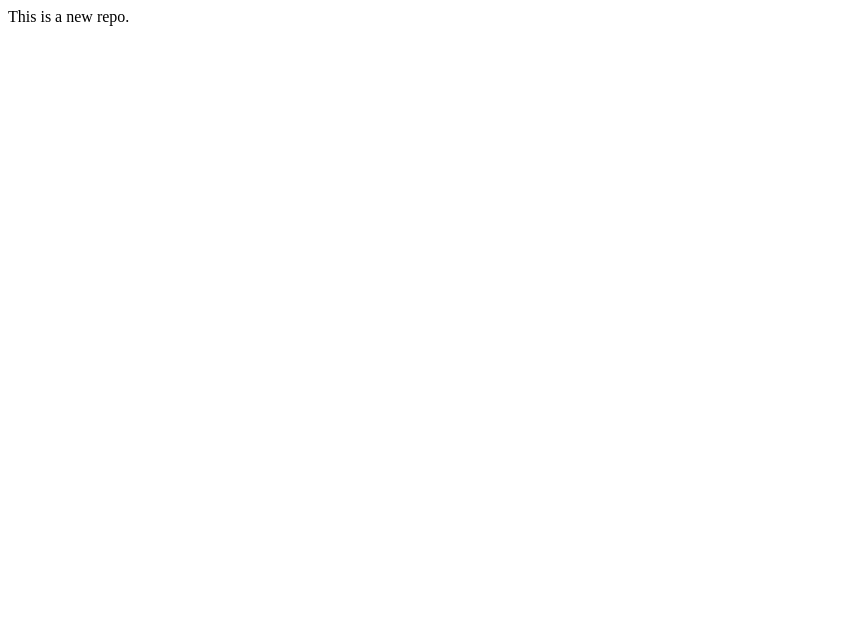
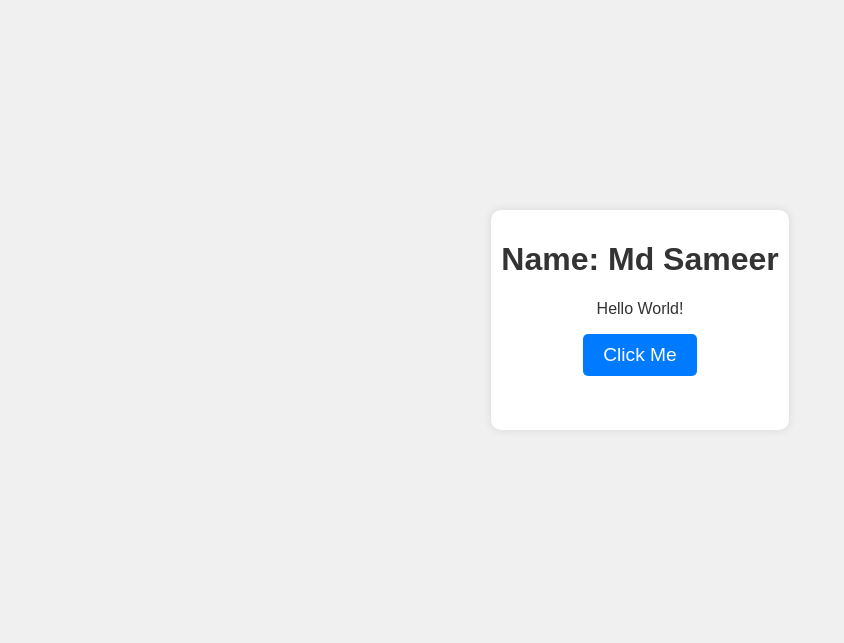
Before and after one commit to Md5213427-co0405/local-repo, a plain HTML site: page index.html in a window 1280 px wide. Shown: the whole page, without its empty margins (0-844 px from the left). Drawn offline with Linux system fonts and the light colour scheme.

Commit message:
Create card

```diff
--- a/index.html
+++ b/index.html
@@ -1 +1,18 @@
-<p>This is a new repo.</p>
+<!DOCTYPE html>
+<html lang="en">
+<head>
+    <meta charset="UTF-8">
+    <meta name="viewport" content="width=device-width, initial-scale=1.0">
+    <title>Practice</title>
+    <link rel="stylesheet" href="style.css">
+</head>
+<body>
+    <div class="container">
+        <div class="box">
+            <h1>Name: Md Sameer</h1>
+            <p>Hello World!</p>
+            <button>Click Me</button>
+        </div>
+    </div>
+</body>
+</html>
--- a/style.css
+++ b/style.css
@@ -1,3 +1,33 @@
-p {
-    color: red;
+body {
+    background-color: #f0f0f0;
+    color: #333;
+    font-family: Arial, sans-serif;
+    margin: 0;
+    padding: 0;
+
 }
+.container {
+    height: 80vh;
+    display: flex;
+    justify-content: center;
+    align-items: center;
+}
+.box {
+    width: auto;
+    height: 200px;
+    margin: 0 auto;
+    padding: 10px;
+    background-color: #fff;
+    box-shadow: 0 0 10px rgba(0, 0, 0, 0.1);
+    border-radius: 10px;
+    text-align: center;
+}
+button {
+    padding: 10px 20px;
+    background-color: #007BFF;
+    color: #fff;
+    border: none;
+    border-radius: 5px;
+    font-size: 1.2rem;
+    cursor: pointer;
+}
```
